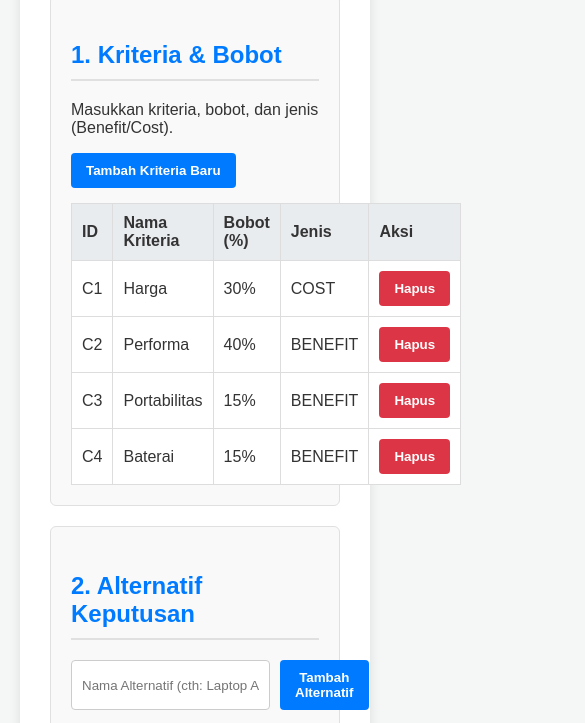
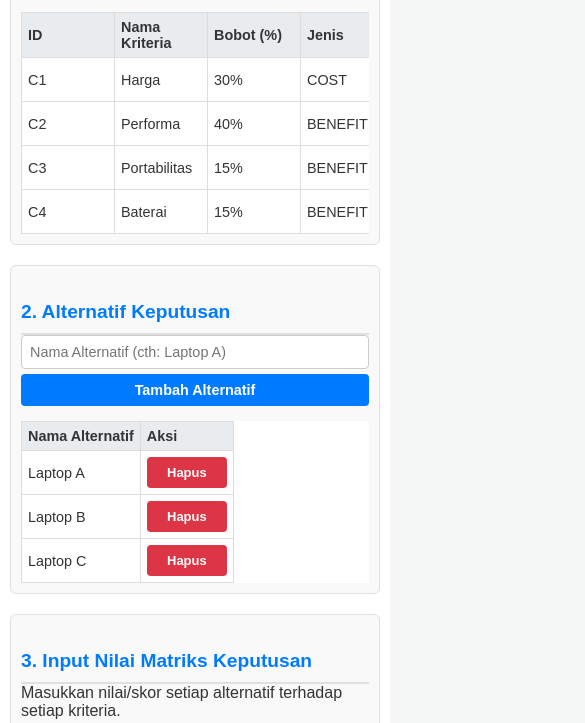
Before and after one commit to GeraldusCiterTeja/aplikasi_SPK_Metode_Moora, a plain HTML site: page index.html in a window 390 px wide. Shown: the part 258-981 px from the top of the page, 585 px wide, since content can reach past the window. Drawn offline with Linux system fonts and the light colour scheme.

Commit message:
Mengatur Responsif

```diff
--- a/style.css
+++ b/style.css
@@ -1,3 +1,8 @@
+*{
+    margin: 0;
+    padding: 0;
+    scroll-behavior: smooth;
+}
 body {
     font-family: Arial, sans-serif;
     background-color: #f4f7f6;
@@ -110,3 +115,94 @@ th {
     font-weight: bold;
     color: #155724;
 }
+@media (max-width: 992px) {
+
+    .container {
+        padding: 0;
+        margin: 0;
+    }
+
+    /* Tombol dan Input tetap rapi */
+    .btn {
+        padding: 8px 12px;
+        font-size: 0.9em;
+    }
+    table{
+        width: 100%;
+        border-collapse: collapse;
+        margin-top: 15px;
+        background-color: white;
+
+        /* 🔥 KUNCI PENTING UNTUK SCROLL HORIZONTAL */
+        display: block;
+        overflow-x: auto;
+    }
+}
+@media (max-width: 600px) {
+    body {
+        padding: 10px;
+    }
+
+    .container {
+        padding: 15px;
+    }
+
+    /* Form Group menjadi tumpukan vertikal */
+    .form-group {
+        flex-direction: column;
+        gap: 5px;
+    }
+
+    /* Tombol dan Input mengambil lebar penuh */
+    input[type="text"], input[type="number"], select, .btn {
+        width: 100%;
+        box-sizing: border-box; /* Memastikan padding tidak melebihi lebar 100% */
+    }
+
+    /* Tabel akan mengandalkan overflow-x: auto untuk scroll horizontal */
+    th, td {
+        padding: 8px;
+        font-size: 0.9em;
+    }
+
+    /* Keterangan header yang mungkin terlalu panjang dipersingkat */
+    h1 {
+        font-size: 1.5em;
+    }
+}
+/* Penyesuaian khusus untuk layar sangat kecil (misalnya 368px) */
+@media (max-width: 400px) {
+    /* Mengurangi padding body dan container agar konten memiliki lebih banyak ruang */
+    body {
+        padding: 0;
+    }
+
+    .container {
+        padding: 10px;
+    }
+
+    /* Mengurangi ukuran font header agar tidak memakan terlalu banyak tempat */
+    h1 {
+        font-size: 1.4em;
+    }
+
+    h2 {
+        font-size: 1.2em;
+    }
+
+    /* Mengurangi padding pada kartu dan input */
+    .card {
+        padding: 10px;
+    }
+
+    .btn, input[type="text"], input[type="number"], select {
+        padding: 8px;
+        font-size: 0.9em;
+    }
+
+    /* Mengurangi padding di dalam sel tabel (th, td) */
+    th, td {
+        padding: 6px;
+        min-width: 80px; /* Menurunkan minimum lebar kolom */
+    }
+}
```
